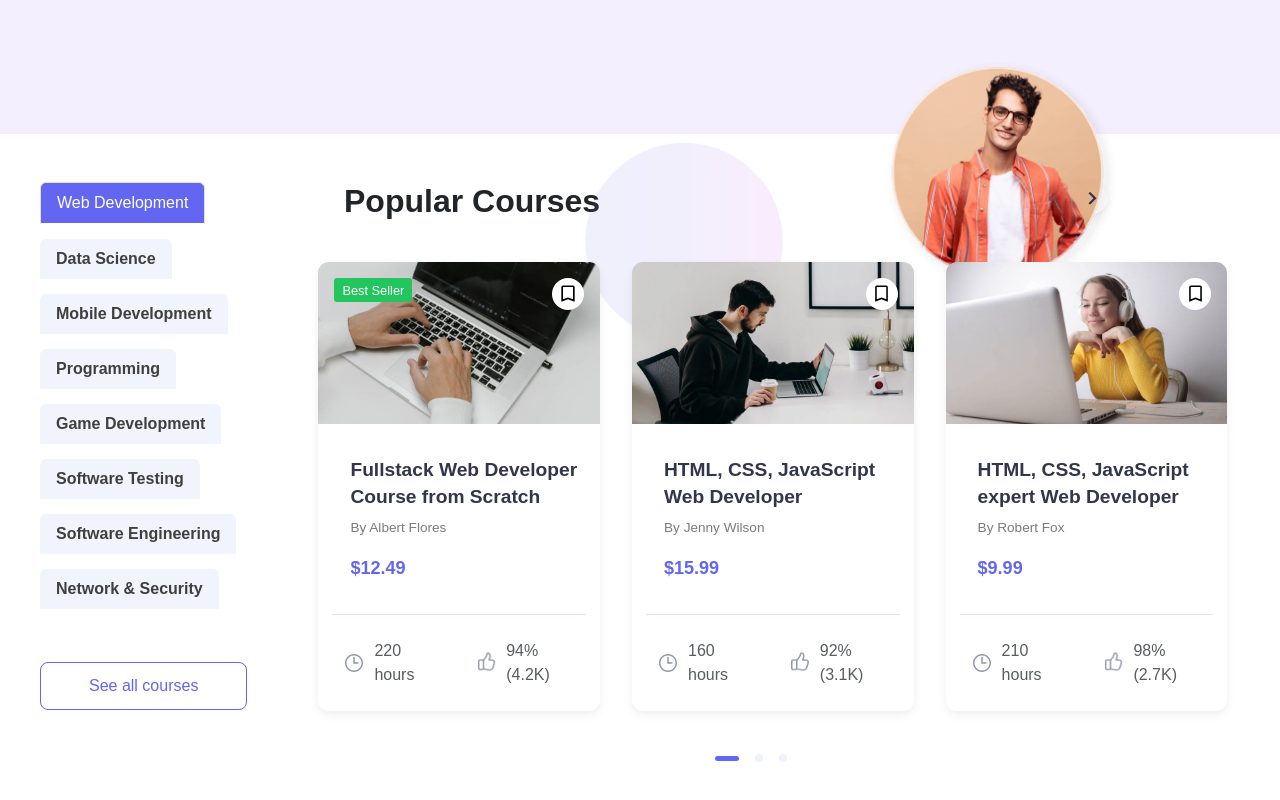
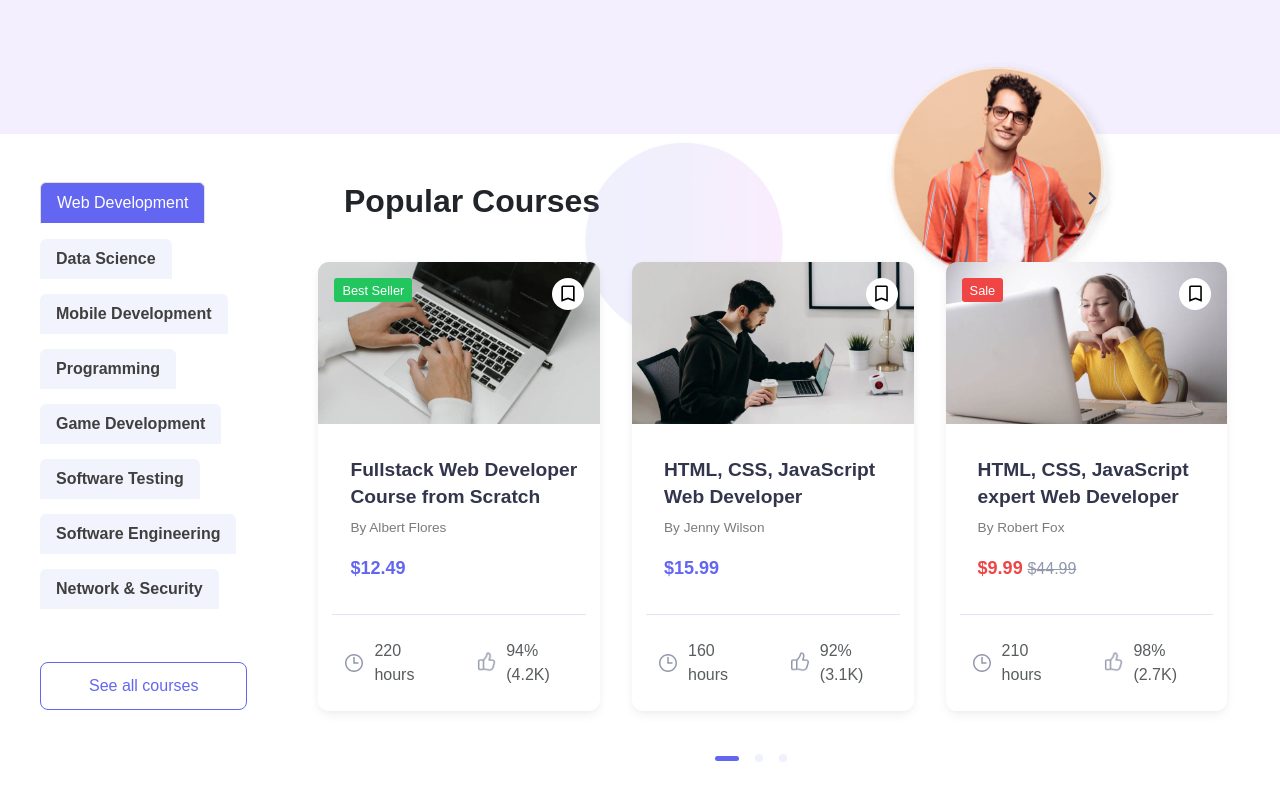
Before and after one commit to ol1mowski/it-shop.de, a React (Create React App) app: page / in a window 1280 px wide. Shown: the part 666-1466 px from the top of the page. Built offline with nearby package versions, Linux system fonts and the light colour scheme.

Commit message:
improve ui in slider section

```diff
--- a/src/Components/CourseSection/CoursesNavigation/CoursesNavigation.jsx
+++ b/src/Components/CourseSection/CoursesNavigation/CoursesNavigation.jsx
@@ -42,7 +42,7 @@ const CoursesNavigation = () => {
                         </li>
                    { COURSES.map((val) => <Courses key={val.id} course={val.name} />) }
                 </ul>
-                <a id={style.a} href="portfolio-courses.html" className="btn btn-outline-primary btn-lg d-none d-md-inline-flex">
+                <a id={style.a} href="/" className="btn btn-outline-primary btn-lg d-none d-md-inline-flex">
                     See all courses
                 </a>
             </div>
--- a/src/Components/CourseSection/CoursesNavigation/coursesNavigation.module.scss
+++ b/src/Components/CourseSection/CoursesNavigation/coursesNavigation.module.scss
@@ -24,6 +24,12 @@
   color: $purple;
   padding: 0.7rem 3rem;
   font-size: 1rem;
+  transition: color, background-color .4s;
+}
+
+#a:hover {
+  color: $white-text-color;
+  background-color: $purple;
 }
 
 #ul {
--- a/src/Components/CourseSection/CoursesSlider/Slider/Slide/Slide.jsx
+++ b/src/Components/CourseSection/CoursesSlider/Slider/Slide/Slide.jsx
@@ -15,9 +15,14 @@ const Slide = props => {
                         alt="courses "
                         className={style.slider__imgSection__img}
                     />
-                    { props.bestseller ? <div className={style.slider__imgSection__label}>
+                    {props.bestseller ? <div className={style.slider__imgSection__label}>
                         <span className={style.slider__imgSection__label__span}>
                             Best Seller
+                        </span>
+                    </div> : null}
+                    {props.sale ? <div className={style.slider__imgSection__label} style={{ backgroundColor: '#ef4545' }}>
+                        <span className={style.slider__imgSection__label__span}>
+                            Sale
                         </span>
                     </div> : null}
                     <div className={style.slider__imgSection__save}>
@@ -37,7 +42,8 @@ const Slide = props => {
                         <p className={style.slider__contentSection__pAutor}>
                             By {props.autor}
                         </p>
-                        <p className={style.slider__contentSection__pPrice}>${props.price}</p>
+                        {props.sale ? (<p className={style.slider__contentSection__pPrice} style={{ color: '#ef4545' }}>${props.price}</p>) : <p className={style.slider__contentSection__pPrice}>${props.price}</p>}
+                        { props.sale ? <p className={style.slider__contentSection__pPrice__old}>${props.oldPrice}</p> : null}
                     </div>
                 </div>
                 <div className={style.slider__line}></div>
--- a/src/Components/CourseSection/CoursesSlider/Slider/Slide/slide.module.scss
+++ b/src/Components/CourseSection/CoursesSlider/Slider/Slide/slide.module.scss
@@ -6,6 +6,7 @@
     box-shadow: $box-shadow;
     margin: 2rem auto;
     border-radius: .7rem;
+    transition: all 0.2s;
 
     @media screen and (min-width: 560px) {
         width: 45vw;
@@ -112,7 +113,19 @@
         &__pPrice {
             color: $purple;
             font-size: 1.125rem;
+            display: inline-block;
             font-weight: 700;
+
+            &__old {
+                margin-left: .3rem;
+                display: inline-block;
+                color: $purple;
+                font-size: 1rem;
+                display: inline-block;
+                font-weight: 500;
+                text-decoration: line-through;
+                color: $gray;
+            }
         }
     }
 
@@ -142,6 +155,21 @@
     }
 }
 
+.slider:hover {
+    cursor: pointer;
+    transform: translateY(-.5rem);
+    -ms-filter: "progid:DXImageTransform.Microsoft.Shadow(Strength=9, Direction=124, Color=#9397AD)";
+    /*IE 8*/
+    -moz-box-shadow: 2px 3px 9px -3px #9397AD;
+    /*FF 3.5+*/
+    -webkit-box-shadow: 2px 3px 9px -3px #9397AD;
+    /*Saf3-4, Chrome, iOS 4.0.2-4.2, Android 2.3+*/
+    box-shadow: 2px 3px 9px -3px #9397AD;
+    /* FF3.5+, Opera 9+, Saf1+, Chrome, IE10 */
+    filter: progid:DXImageTransform.Microsoft.Shadow(Strength=9, Direction=135, Color=#9397AD);
+    /*IE 5.5-7*/
+}
+
 .clock {
     width: 1.5rem;
     height: 1.5rem;
--- a/src/Components/CourseSection/CoursesSlider/Slider/Slider.jsx
+++ b/src/Components/CourseSection/CoursesSlider/Slider/Slider.jsx
@@ -249,6 +249,7 @@ const Slider = () => {
       rating: 94,
       students: 4.2,
       sale: false,
+      oldPrice: 0,
       slideStyle: slideStyle1(),
       tagId: style.id1,
     },
@@ -263,6 +264,7 @@ const Slider = () => {
       rating: 92,
       students: 3.1,
       sale: false,
+      oldPrice: 0,
       tagId: style.id2,
       slideStyle: slideStyle2(),
     },
@@ -277,6 +279,7 @@ const Slider = () => {
       rating: 98,
       students: 2.7,
       sale: true,
+      oldPrice: 44.99,
       tagId: style.id3,
       slideStyle: slideStyle3(),
     },
@@ -291,6 +294,7 @@ const Slider = () => {
       rating: 96,
       students: 3.8,
       sale: false,
+      oldPrice: 0,
       tagId: style.id4,
       slideStyle: slideStyle4(),
     },
@@ -305,6 +309,7 @@ const Slider = () => {
       rating: 95,
       students: 5.4,
       sale: false,
+      oldPrice: 0,
       tagId: style.id5,
       slideStyle: slideStyle5(),
     },
@@ -327,6 +332,7 @@ const Slider = () => {
           slideStyle={item.slideStyle}
           // display={item.display}
           tagId={item.tagId}
+          oldPrice={item.oldPrice}
         />)}
       </div>
     </>
--- a/src/Components/CourseSection/CoursesSlider/SliderHeader/sliderHeader.module.scss
+++ b/src/Components/CourseSection/CoursesSlider/SliderHeader/sliderHeader.module.scss
@@ -46,6 +46,9 @@
                 transform: rotate(90deg);
             }
         }
+        &__arrowLeft:hover {
+            background-color: $gray;
+        }
         &__arrowRight {
             border-radius: 100%;
             width: 2rem;
@@ -58,5 +61,8 @@
                 transform: rotate(270deg);
             }
         }
+        &__arrowRight:hover {
+            background-color: $gray;
+        }
     }
 }
--- a/src/sass/setting.module.scss
+++ b/src/sass/setting.module.scss
@@ -40,6 +40,8 @@
 $white-text-color: #f4efff;
 $dark-text-color: #101010;
 $background-color: #f4efff;
+
+$gray: #9397ad;
 $purple: #6366f1;
 $white-purple: #EFF2FC;
 
```
